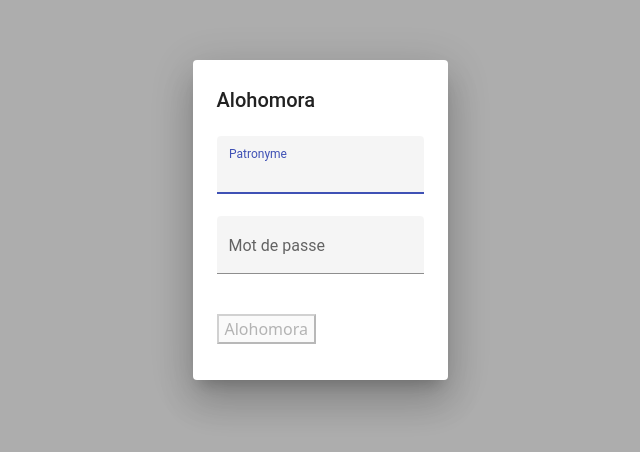
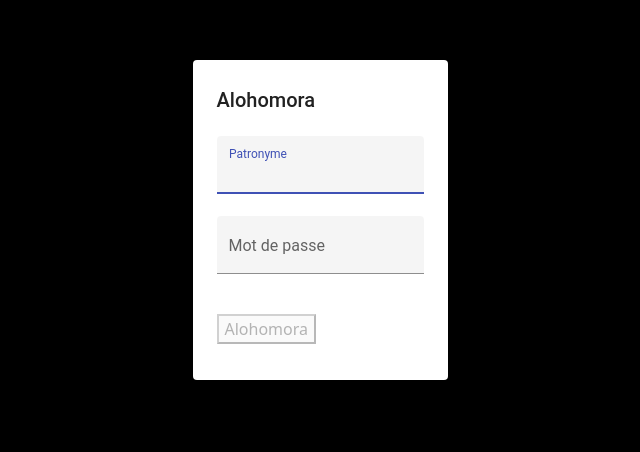
Before and after one commit to talbotgui/coupeDesMaisons, an Angular app: page / in a window 1280 px wide. Shown: the part 180-632 px from the top of the page, without its empty margins (320-960 px from the left). Built offline with nearby package versions, Linux system fonts and the light colour scheme; no server answers; what @angular/fire would draw is missing.

Commit message:
fond noir et correction d'une ligne verticale de pixels blancs

```diff
--- a/projects/coupeDesMaisons/src/styles.scss
+++ b/projects/coupeDesMaisons/src/styles.scss
@@ -1,7 +1,7 @@
 @import "~@angular/material/prebuilt-themes/indigo-pink.css";
 
 /** Pour que le html et le body soit bien 100% de la hauteur */
-html, body { height: 100%; }
+html, body { height: 100%; background-color: black; }
 
 /** Pour disposer de la classe utilitaire de bootstrap indisponible */
 .text-right { text-align: right; }
```
Also changed, not shown: projects/coupeDesMaisons/src/assets/images/blasonG3.png.
